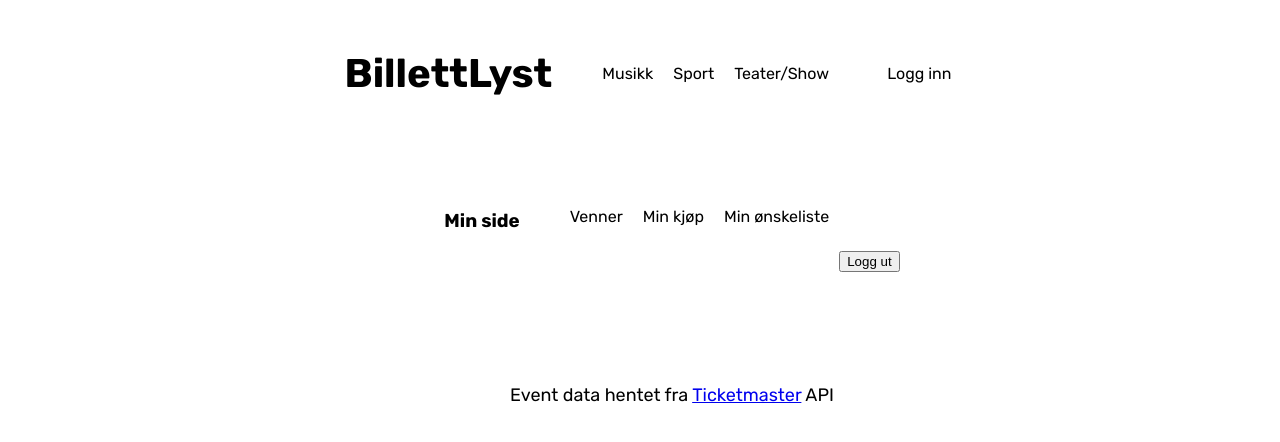
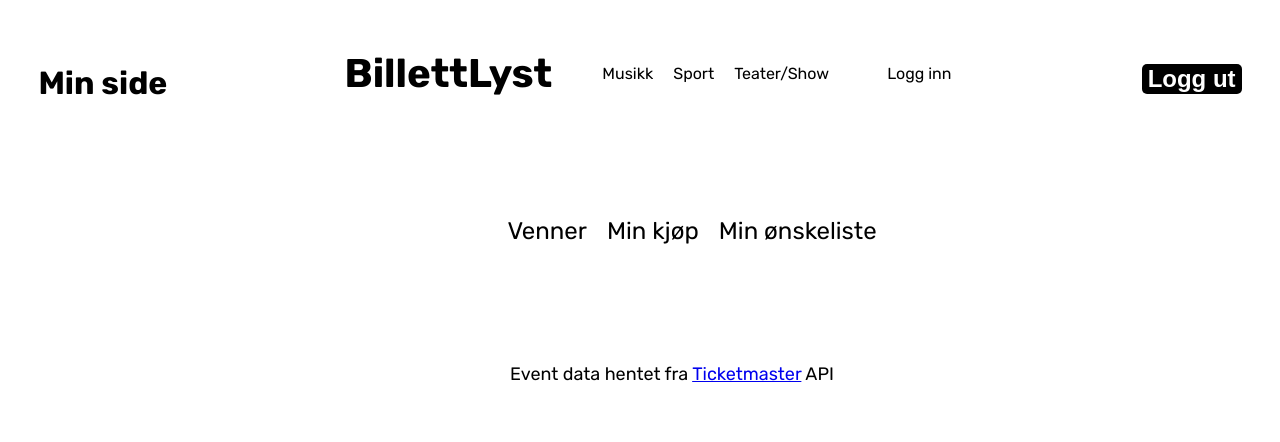
Before and after one commit to Madelenkr/Eksamen_UIN24, a React (Vite) app: page /dashboard in a window 1280 px wide. Both pictures are taken after typing "Sample", "Sample123" into the empty fields and a click on the button "Logg inn". Shown: the top 442 px of the page. Built offline with nearby package versions, Linux system fonts and the light colour scheme.

Commit message:
Endret littt på css og la til en user js

```diff
--- a/src/styles/dashboard.css
+++ b/src/styles/dashboard.css
@@ -57,3 +57,49 @@ input:focus{
                 inset -2px -2px 5px rgba(255, 255, 255, 1),
                 inset 2px 2px 4px rgba(0, 0, 0, 0.3);
 }
+
+.dashboard-title {
+    display: flex;
+    position: absolute;
+    top: 4%;
+    left: 3%;
+    font-size:2rem;
+    color: #000000;
+    cursor: pointer;
+}
+.dashboard-title:hover {
+    color: purple;
+    box-shadow: #92089a3c;
+    text-decoration: none;
+}
+.logout-button{
+    position: absolute;
+    font-size: 1.5rem;
+    top: 8%;
+    right: 3%;
+    border-radius: 5px;
+    color: white;
+    background-color: black;
+    cursor: pointer;
+    border: none;
+    font-weight: bold;
+}
+.logout-button:hover {
+    color: purple;
+    background-color:white ;
+    text-decoration: none;
+}
+.dashboard-nav-item {
+    display: flex;
+    flex-direction: column;
+    font-size: 1.5rem;
+    color: #000000;
+    cursor: pointer;
+    text-decoration: none;
+    gap: 5%;
+}
+.dashboard-nav-item:hover {
+    color: purple;
+    box-shadow: #92089a3c;
+    text-decoration: none;
+}
```
Also changed, not shown: src/components/DashboardView.jsx (+10 -4 lines), src/sanity/client.js (deleted, +0 -8 lines), src/sanity/eventService.js (deleted, +0 -9 lines), 1 other file (tests, documents, lock files or other folders).
